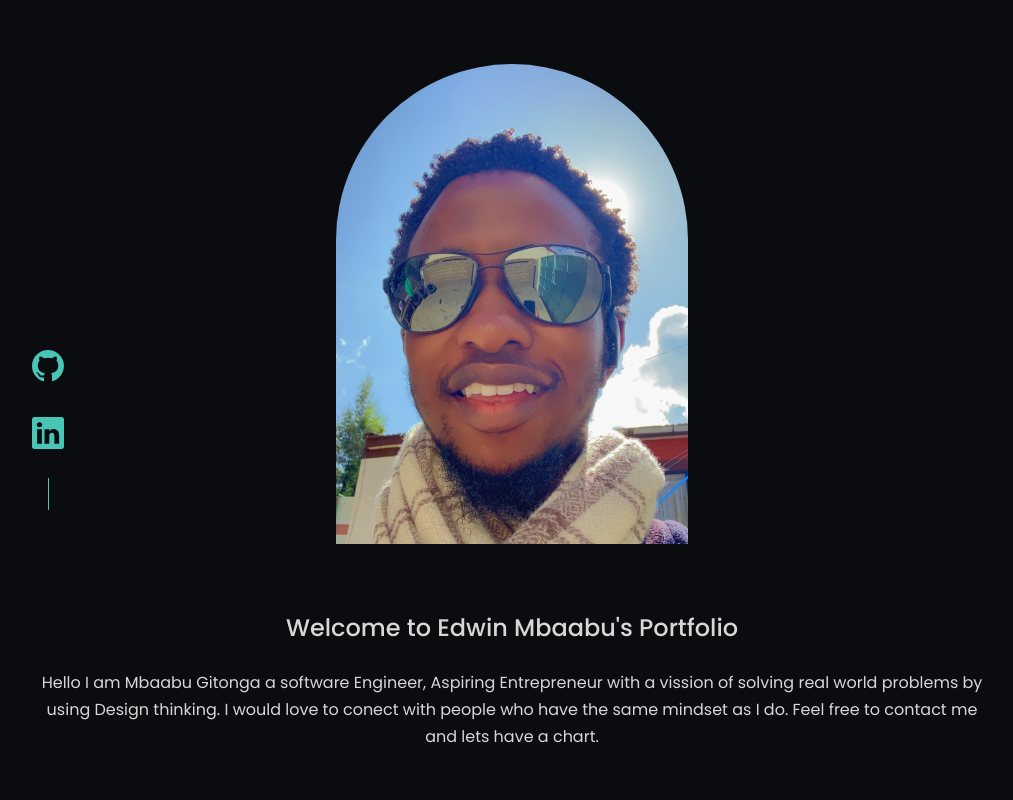
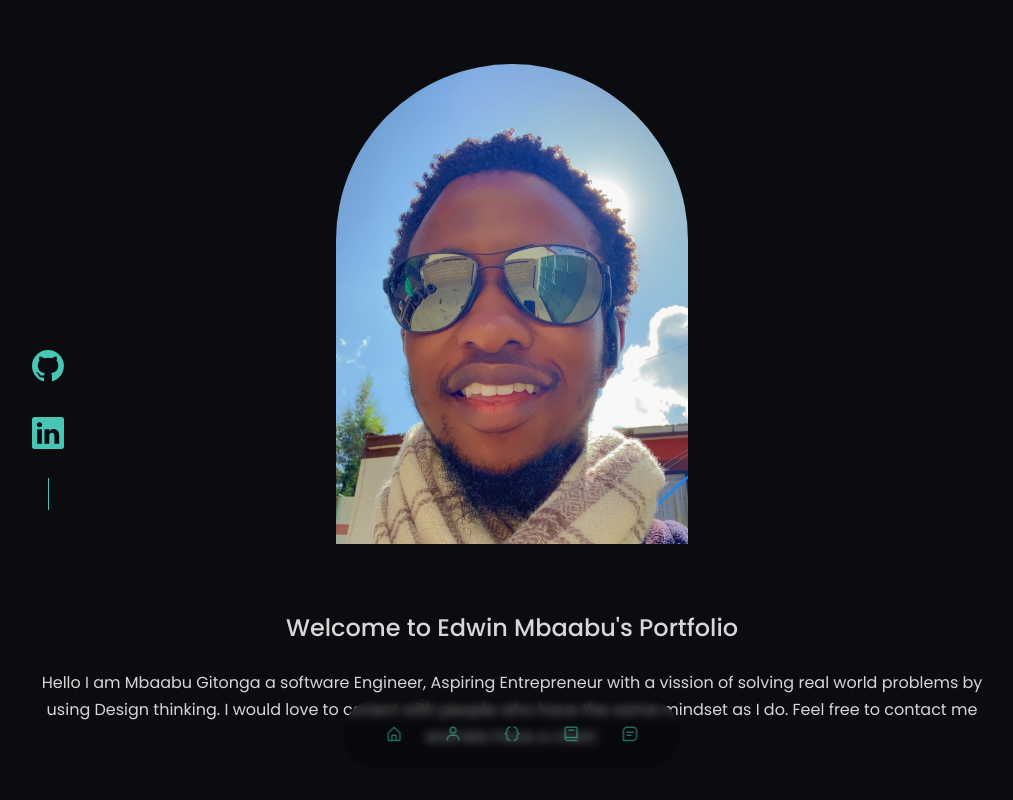
Before and after one commit to gitongah/portforlio, a React (Vite) app: page / in a window 1280 px wide. Shown: the top 800 px of the page, without its empty margins (128-1141 px from the left). Built offline with nearby package versions, Linux system fonts and the light colour scheme.

Commit message:
Added the navbar to help the user bee able to scroll to any section of the application

```diff
--- a/package.json
+++ b/package.json
@@ -14,7 +14,8 @@
     "react-anchor-link-smooth-scroll": "^1.0.12",
     "react-dom": "^18.2.0",
     "react-icons": "^5.2.1",
-    "react-router-dom": "^6.23.1"
+    "react-router-dom": "^6.23.1",
+    "react-scroll": "^1.9.0"
   },
   "devDependencies": {
     "@types/react": "^18.2.66",
--- a/src/App.jsx
+++ b/src/App.jsx
@@ -1,5 +1,5 @@
 import React from 'react'
-import { Navbar } from './Components/Navbar/Navbar';
+import Navbar  from './Components/Navbar/Navbar';
 import Hero from './Components/Hero/Hero';
 import About from './Components/About/About';
 import Services from './Components/Services/Services';
@@ -11,7 +11,7 @@ import Footer from './Components/Footer/Footer';
 const App = () => {
   return (
     <div>
-      {/* <Navbar/> */}
+      <Navbar/>
       <Hero/>
       <About/>
       <Experience/>
--- a/src/Components/Navbar/Navbar.css
+++ b/src/Components/Navbar/Navbar.css
@@ -1,100 +1,41 @@
-.navbar{
-  z-index: 999;
-  /* position: fixed; */
-  top: 0;
-  left: 0;
-  width: 100%;
-  padding: 15px 200px;
+nav {
+  background: var(--color-nav);
+  width: max-content;
+  padding: 0.7rem 1.7rem;
+  z-index: 2;
+  position: fixed;
+  left: 50%;
+  transform: translateX(-50%);
+  bottom: 2rem;
   display: flex;
-  align-items: center;
-  justify-content: space-between;
-  transition: 0.5s ease;
-  padding-bottom: 0px ;
-  /* background-color: #161513; */
+  gap: 0.8rem;
+  border-radius: 3rem;
+  backdrop-filter: blur(5px);
 }
-.navbar.sticky{
-  padding: 15px 200px;
-  position: fixed;
 
+nav a {
+  background: transparent;
+  padding: 0.9rem;
+  border-radius: 40%;
+  display: flex;
+  color: var(--color-primary-variant);
+  font-size: 1.1rem;
 }
-.nav-menu{
-  display: flex;
-  align-items: center;
-  list-style: none;
-  gap: 60px;
-  font-size: 20px;
+
+nav a:hover {
+  background: var(--color-nav);
 }
-.nav-connect{
-  padding: 10px 20px;
-  border-radius: 50px;
-  background: linear-gradient(267deg, #DA7C25 0.36%, #B923E1 102.06%);
-  font-size: 18px;
-  cursor: pointer;
-  transition: 0.5s;
+
+nav a.active {
+  background: var(--color-nav);
+  color: var(--color-primary);
 }
-.nav-connect:hover{
-  transform: scale(1.05);
+
+/* ----- XSMALL MEDIA QUERY ----- */
+@media screen and (max-width: 400px) {
+	nav {
+    width: 98%;
+    padding: 0.5rem 1.5rem;
+    gap: 0.5rem;
+  }
 }
-.nav-menu li{
-  display: flex;
-  flex-direction: column;
-  gap: 10px;
-  cursor: pointer;
-}
-.nav-menu li img{
-  display: flex;
-  margin: auto;
-}
-.anchor-link{
-  text-decoration: none ;
-  color: white;
-}
-.nav-mob-close{
-  display: none;
-}
-.nav-mob-open{
-  display: none;
-}
-@media(max-width:768px){
-  .navbar{
-    margin: 20px 50px;
-  }
-  .nav-connect{
-    display: none;
-  }
-  .nav-mob-open{
-    display: block;
-    position: fixed;
-    right: 30px;
-    cursor: pointer;
-  }
-  .nav-mob-close{
-    display: block;
-    position: relative;
-    top: 30px;
-    left: 290px;
-    width: 30px;
-    cursor: pointer;
-  }
-  .nav-menu{
-    position: fixed;
-    flex-direction: column;
-    align-items: start;
-    top: 0;
-    gap: 30px;
-    background-color: #1f0016;
-    width: 350px;
-    height: 100%;
-    z-index: 2;
-    transition: 0.5s;
-    right: -350px;
-  }
-
-  .nav-menu li{
-    font-size: 30px;
-    padding-left:100px ;
-    flex-direction: row;
-    gap: 20px;
-  }
-
-}
--- a/src/Components/Navbar/Navbar.jsx
+++ b/src/Components/Navbar/Navbar.jsx
@@ -1,68 +1,21 @@
-import React, { useState } from 'react'
-import { useRef } from 'react';
+import React from 'react';
+import {useState} from 'react';
+import './Navbar.css';
+import {BiHomeAlt, BiUser, BiBook, BiMessageSquareDetail, BiCodeCurly} from 'react-icons/bi';
+import {RiServiceLine} from 'react-icons/ri';
+import {Link} from 'react-scroll';
 
-import './Navbar.css'
-import logo from '../../assets/logo.svg'
-import underline from '../../assets/nav_underline.svg'
-import AnchorLink from 'react-anchor-link-smooth-scroll'
-import menu_open from '../../assets/menu_open.svg'
-import menu_close from '../../assets/menu_close.svg'
-
-
-export const Navbar = () => {
-
-  window.addEventListener('scroll', function(){
-  const navbar=this.document.querySelector('.navbar');
-  navbar.classList.toggle('sticky', window.scrollY>0)
-})
-
-
-  const [menu, setMenu] = useState('')
-  const menuRef = useRef();
-
-  const openMenue = ()=>{
-    menuRef.current.style.right='0'
-  }
-
-  const closeMenue = ()=>{
-    menuRef.current.style.right='-350px'
-  }
+function Navbar() {
+  const [activeNav, setActiveNav] = useState('#')
   return (
-    <div className='navbar'>
-
-      {/* <img src={logo} alt="Edwin Mbaabu logo" /> */}
-      <img className="nav-mob-open"src={menu_open} onClick= {openMenue }alt="" />
-      <ul className='nav-menu' ref={menuRef}>
-        <img className="nav-mob-close"src={menu_close} onClick={closeMenue}  alt="" />
-        <li>
-          <AnchorLink className='anchor-link' href='#home'>
-            <p onClick={() => setMenu('home')}>Home</p>
-          </AnchorLink>{menu === 'home' ? <img src={underline} alt=' ' /> : <></>}
-        </li>
-        <li>
-          <AnchorLink className='anchor-link' offset={50} href='#about'>
-            <p onClick={() => setMenu('about')}>About Me</p>
-          </AnchorLink>{menu === 'about' ? <img src={underline} alt=' ' /> : <></>}
-        </li>
-        <li>
-          <AnchorLink className='anchor-link' offset={50} href='#services'>
-            <p onClick={() => setMenu('services')}>Services</p>
-          </AnchorLink>{menu === 'services' ? <img src={underline} alt=' ' /> : <></>}
-        </li>
-        <li>
-          <AnchorLink className='anchor-link' offset={50} href='#mywork'>
-            <p onClick={() => setMenu('mywork')}>Portfolio</p>
-          </AnchorLink>{menu === 'mywork' ? <img src={underline} alt=' ' /> : <></>}
-        </li>
-        <li>
-          <AnchorLink className='anchor-link' offset={50} href='#contact'>
-            <p onClick={() => setMenu('contact')}>Contact</p>
-          </AnchorLink>{menu === 'contact' ? <img src={underline} alt=' ' /> : <></>}
-        </li>
-      </ul>
-
-      {/* <div className='nav-connect' > <AnchorLink className='anchor-link' offset={50} href='#contact'>Connect With Me</AnchorLink></div> */}
-
-    </div>
+    <nav>
+      <Link to="header" spy={true} smooth={true} duration={500} activeClass='active' ><BiHomeAlt/></Link>
+      <Link to="about"  spy={true} smooth={true} duration={500} activeClass='active'><BiUser/></Link>
+      <Link to="experience"  spy={true}   smooth={true} duration={500} activeClass='active'><BiCodeCurly/></Link>
+      <Link to="portfolio"  spy={true}   smooth={true} duration={500} activeClass='active'><BiBook/></Link>
+      <Link to="contact"  spy={true}   smooth={true} duration={500} activeClass='active'><BiMessageSquareDetail/></Link>
+    </nav>
   )
 }
+
+export default Navbar
```
Also changed, not shown: 1 other file (tests, documents, lock files or other folders).
